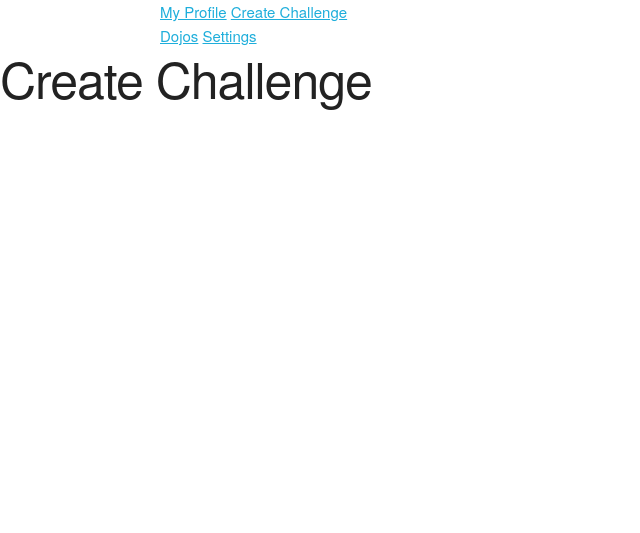
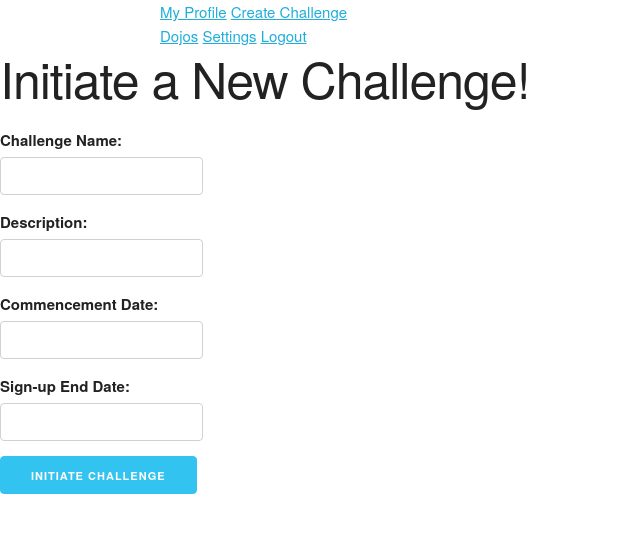
Before and after one commit to ChallengeAcceptedNinja/challenge_accepted, a Django app: template apps/challenges/templates/challenges/new.html in a window 1280 px wide. Shown: the top 533 px of the page, without its empty margins (0-640 px from the left). Run offline with Django 3.2, Linux system fonts and the light colour scheme; the template is opened without the code that fills it: values that come from a table or form of the project are taken from there, others are empty; parts of the project's set-up code (start-up, migrations or seed data) failed here and were passed over.

Commit message:
Made changes to challenge templates and views.

```diff
--- /dev/null
+++ b/apps/challenges/forms.py
@@ -0,0 +1,7 @@
+from django import forms
+
+class ChallengeInitiateForm(forms.Form):
+    challenge_name = forms.CharField(label="Challenge Name", max_length=100)
+    description = forms.CharField(label="Description", max_length=100)
+    start_date = forms.DateField(label="Commencement Date")
+    signup_end_date = forms.DateField(label="Sign-up End Date")
--- a/apps/challenges/models.py
+++ b/apps/challenges/models.py
@@ -5,6 +5,8 @@ from django.db import models
 class Challenge(models.Model):
     name = models.CharField(max_length=255)
     description = models.TextField()
+    start_date = models.DateTimeField(default=None)
+    signup_end_date = models.DateTimeField(default=None)
     created_at = models.DateTimeField(auto_now_add=True)
     updated_at = models.DateTimeField(auto_now=True)
 
--- a/apps/challenges/templates/challenges/base.html
+++ b/apps/challenges/templates/challenges/base.html
@@ -13,9 +13,10 @@
             <div class="row">
                 <div id="mySidenav" class="three columns">
                     <a href="#">My Profile</a>
-                    <a href="#">Create Challenge</a>
+                    <a href="{% url 'challenges:new' %}">Create Challenge</a>
                     <a href="#">Dojos</a>
                     <a href="#">Settings</a>
+                    <a href="#">Logout</a>
                 </div>
             </div>
         </div>
--- a/apps/challenges/templates/challenges/new.html
+++ b/apps/challenges/templates/challenges/new.html
@@ -1,7 +1,12 @@
 {% extends 'challenges/base.html' %}
 
 {% block content %}
-    <h1>Create Challenge</h1>
+    <h1>Initiate a New Challenge!</h1>
+    <form action="{% url 'challenges:new' %}" method="POST", id="new_challenge_form">
+        {% csrf_token %}
+        {{ init_challenge_form }}
+        <button type="submit" class="button-primary">Initiate Challenge</button>
+    </form>
 
 
 {% endblock %}
--- a/apps/challenges/templates/challenges/signup.html
+++ b/apps/challenges/templates/challenges/signup.html
@@ -1,7 +1,7 @@
 {% extends 'challenges/base.html' %}
 
 {% block content %}
-    <h1>Create Challenge</h1>
+    <h1>Signup page</h1>
 
 
 {% endblock %}
--- a/apps/challenges/urls.py
+++ b/apps/challenges/urls.py
@@ -2,5 +2,5 @@ from django.conf.urls import url
 from . import views
 
 urlpatterns = [
-    url(r'^signup$', views.ChallengeView.as_view(), name='signup'),
+    url(r'^new$', views.InitiateChallenge.as_view(), name='new'),
 ]
--- a/apps/ninjas/templates/ninjas/dashboard.html
+++ b/apps/ninjas/templates/ninjas/dashboard.html
@@ -24,7 +24,7 @@
           <h2>Menu</h2>
           <ul>
             <a href="#">My Profile</a>
-            <a href="{% url 'challenges:signup' %}">Create Challenge</a>
+            <a href="{% url 'challenges:new' %}">Create Challenge</a>
             <a href="#">Dojos</a>
             <a href="#">Settings</a>
           </ul>
```
Also changed, not shown: apps/challenges/views.py (+7 -2 lines).
